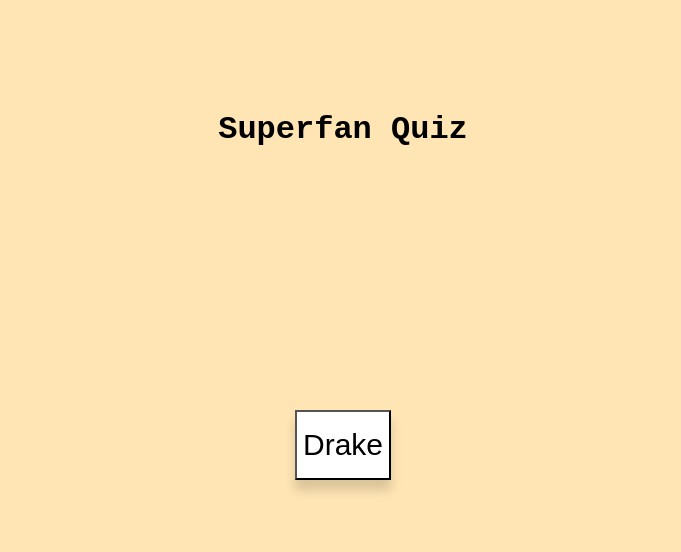
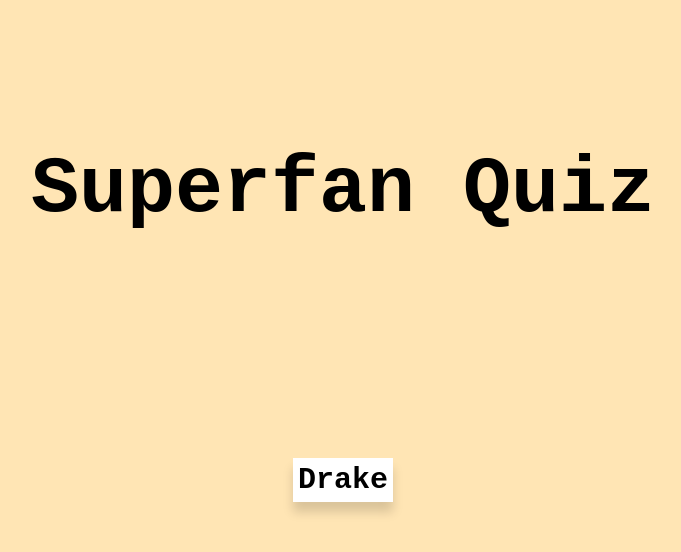
Before and after one commit to juliocarlosvelez/superfan-quiz, a plain HTML site: page index.html in a window 1280 px wide. Shown: the whole page, without its empty margins (297-978 px from the left). Drawn offline with Linux system fonts and the light colour scheme.

Commit message:
Uniform Button Styling

```diff
--- a/Game.js
+++ b/Game.js
@@ -19,7 +19,7 @@ function Game() {
 
         buttonDiv = document.createElement('div');     // Div to place all Artist buttons inside
         buttonDiv.setAttribute('class', 'artist-buttons');
-        button = document.createElement('button');     // Button Artist option
+        button = document.createElement('h1');     // Button Artist option
         button.setAttribute('class', 'artist-button-drake');
         button.innerText = 'Drake';
         buttonDiv.appendChild(button);
--- a/style.css
+++ b/style.css
@@ -25,8 +25,9 @@ body {
     display: block;
     width: 100%;
     margin: 0;
-    margin: 90px 0;
+    margin: 90px 0 50px;
     text-align: center;
+    font-size: 40px;
 }
 .artist-buttons {
     display: flex;
@@ -34,10 +35,14 @@ body {
     margin: 120px 0;
     justify-content: space-around;
 }
-.artist-buttons button{
-    background-color: white;
+.artist-buttons h1{
+    background-color: #fff;
     font-size: 30px;
+    width: 100px;
+    text-align: center;
+    margin: auto;
     box-shadow: 0 10px 10px rgba(0,0,0,0.15);
+    padding: 5px;
 }
 
 .hide {
```
